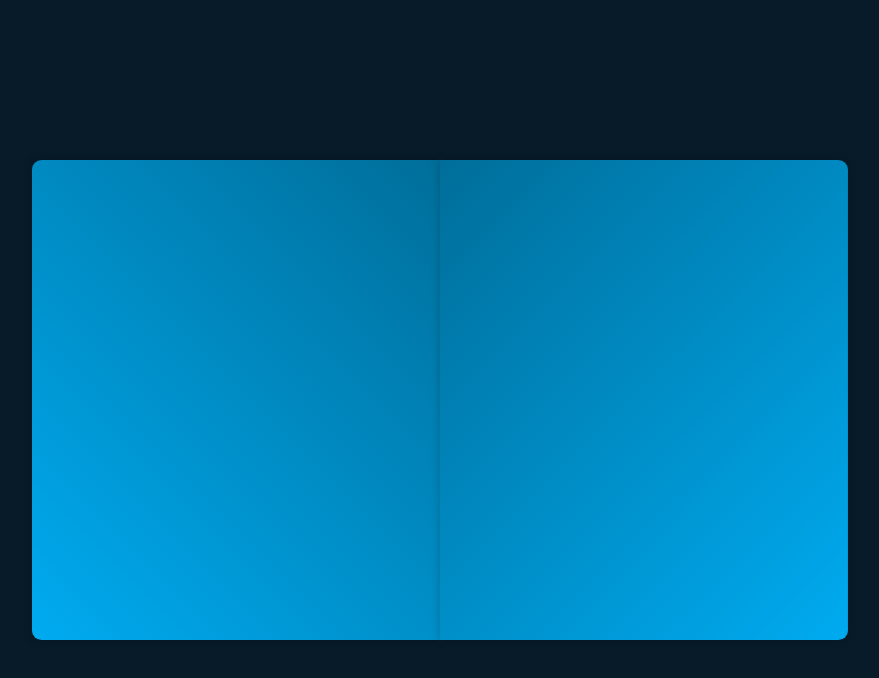
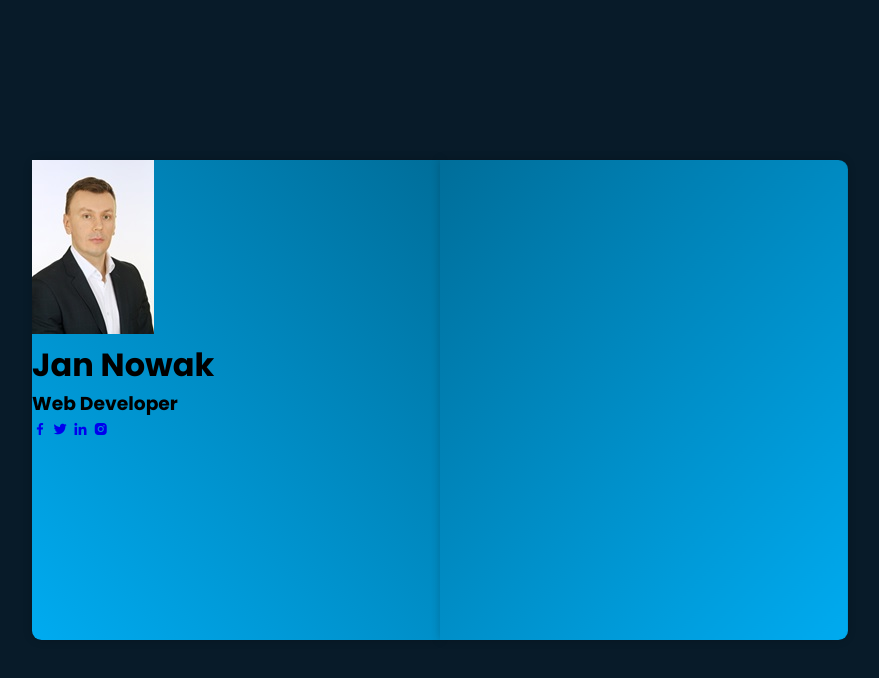
Before and after one commit to Szsz1987/3D-Portfolio-Website, a website: page index.html in a window 1280 px wide. Shown: the whole page, without its empty margins (200-1079 px from the left). Drawn offline with nearby package versions, Linux system fonts and the light colour scheme; files that its build step writes are made by us from their sources.

Commit message:
Add icons from www.boxicons.com

```diff
--- a/index.html
+++ b/index.html
@@ -7,7 +7,7 @@
     <meta name="viewport" content="width=device-width, initial-scale=1.0">
     <title>3D Portfolio Website</title>
     <link rel="stylesheet" href="css/style.css">
-    <!-- box icons -->
+    <!-- www.boxicons.com -->
     <link href='https://unpkg.com/boxicons@2.1.4/css/boxicons.min.css' rel='stylesheet'>
 </head>
 
@@ -22,7 +22,16 @@
             <!-- profile page -->
                 <div class="book-page page-left">
                     <div class="profile-page">
-                        <img src="" alt="">
+                        <img src="images/photo.jpg" alt="">
+                        <h1>Jan Nowak</h1>
+                        <h3>Web Developer</h3>
+
+                        <div class="social-media">
+                            <a href="#"><i class='bx bxl-facebook'></i></a>
+                            <a href="#"><i class='bx bxl-twitter'></i></a>
+                            <a href="#"><i class='bx bxl-linkedin'></i></a>
+                            <a href="#"><i class='bx bxl-instagram-alt' ></i></a>
+                        </div>
                     </div>
                 </div>
         </div>
```
